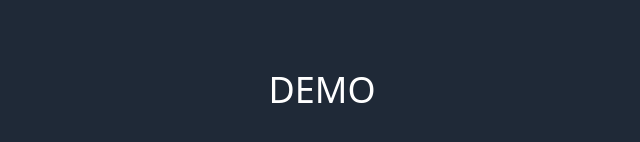
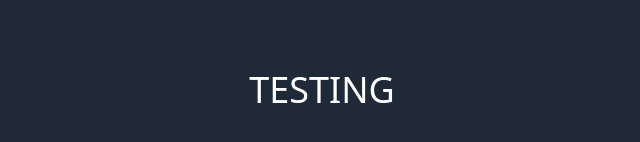
Before and after one commit to mtzsouza/Personal-Website, a SvelteKit app: page / in a window 1280 px wide. Shown: the part 310-452 px from the top of the page, without its empty margins (318-958 px from the left). Built offline with nearby package versions, Linux system fonts and the light colour scheme.

Commit message:
testing automatic deployment

```diff
--- a/src/routes/+page.svelte
+++ b/src/routes/+page.svelte
@@ -1 +1 @@
-<h1 class="text-4xl text-white">DEMO</h1>
+<h1 class="text-4xl text-white">TESTING</h1>
```
